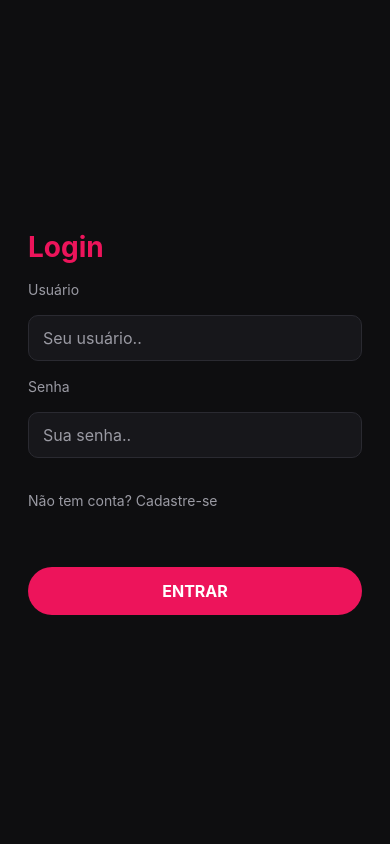
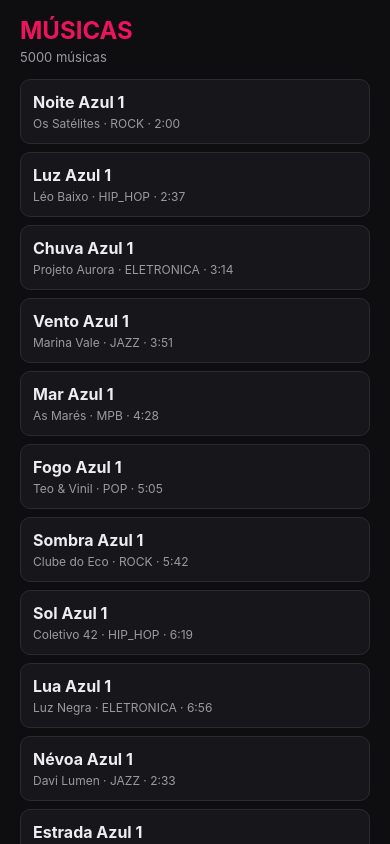
Before and after one commit to erikSug/CHECKPOINT3-TYPESCRIPT, a React Native app: screen /Lista in a window 390 px wide. Built offline with nearby package versions, Linux system fonts and the light colour scheme.

Commit message:
feat: Adicionando a ListScreen no Home e mudando para FlatList

```diff
--- a/App.tsx
+++ b/App.tsx
@@ -6,6 +6,7 @@ import { RootStackParamList } from './types';
 import LoginScreen from './screens/LoginScreen';
 import CadastroScreen from './screens/CadastroScreen';
 import HomeScreen  from './screens/HomeScreen';
+import ListScreen from './screens/ListScreen';
 
 // STACK: uma tela por cima da outra. É a raiz do app
 const Stack = createNativeStackNavigator<RootStackParamList>();
@@ -17,6 +18,7 @@ const App = (): JSX.Element => {
         <Stack.Screen name="Login" component={LoginScreen} />
         <Stack.Screen name="Cadastro" component={CadastroScreen} />
         <Stack.Screen name="Home" component={HomeScreen} />
+        <Stack.Screen name="Lista" component={ListScreen} />
       </Stack.Navigator>
     </NavigationContainer>
   );
--- a/screens/HomeScreen.tsx
+++ b/screens/HomeScreen.tsx
@@ -22,6 +22,9 @@ const HomeScreen = ({ navigation }: Props): JSX.Element => {
         loadSession();
     }, []);
 
+    const navLista = (): void => {
+        navigation.navigate('Lista')
+    }
     const sair = async (): Promise<void> => {
         await AsyncStorage.removeItem('session');
         navigation.reset({ index: 0, routes: [{ name: 'Login' }] });
@@ -32,10 +35,12 @@ const HomeScreen = ({ navigation }: Props): JSX.Element => {
             behavior={Platform.OS === 'ios' ? 'padding' : 'height'} style={styles.screen}>
                 <View style={styles.content}>
                     <Text style={styles.title}>Bem-vindo, {username}! </Text>
-                    <Text style={styles.subtitle}>1000 músicas estão esperando por você! </Text>
-                    <TouchableOpacity style={styles.button}>
+                    <Text style={styles.subtitle}>5000 músicas estão esperando por você! </Text>
+
+                    <TouchableOpacity style={styles.button} onPress={navLista}>
                         <Text style={styles.buttonText}>VER MÚSICAS</Text>
                     </TouchableOpacity>
+
                     <TouchableOpacity style={styles.button} onPress={sair}>
                         <Text style={styles.buttonText}>SAIR</Text>
                     </TouchableOpacity>
--- a/screens/ListScreen.tsx
+++ b/screens/ListScreen.tsx
@@ -1,5 +1,5 @@
 import { type JSX } from 'react';
-import { View, Text, ScrollView, TouchableOpacity, StyleSheet } from 'react-native';
+import { View, Text, FlatList, TouchableOpacity, StyleSheet } from 'react-native';
 import { useNavigation, NavigationProp } from '@react-navigation/native';
 import { Music, RootStackParamList } from '../types';
 import { MUSICS, formatDuration } from '../data/musics';
@@ -8,7 +8,7 @@ import { MUSICS, formatDuration } from '../data/musics';
 // desenha as músicas todas de uma vez. Com 100 mil a tela nunca chega; com TOTAL_MUSICS = 5000
 // ela trava uns segundos e aparece. A sua tarefa: converter para FlatList e voltar a 100 mil
 const ListScreen = (): JSX.Element => {
-  const navigation = useNavigation<NavigationProp<RootStackParamList>>();
+  const navigation = useNavigation<NavigationProp<RootStackParamList, 'Lista'>>();
 
   const open = (music: Music): void => {
     // TRANSIÇÃO Lista → Detalhe: a sua escolha, levando a música junto
@@ -18,14 +18,21 @@ const ListScreen = (): JSX.Element => {
     <View style={styles.screen}>
       <Text style={styles.title}>MÚSICAS</Text>
       <Text style={styles.counter}>{MUSICS.length} músicas</Text>
-      <ScrollView contentContainerStyle={styles.list}>
-        {MUSICS.map((music: Music) => (
-          <TouchableOpacity key={music.id} style={styles.row} onPress={() => open(music)}>
-            <Text style={styles.name}>{music.title}</Text>
-            <Text style={styles.detail}>{music.artist} · {music.genre} · {formatDuration(music.durationSec)}</Text>
+      <FlatList
+        data={MUSICS}
+        keyExtractor={(music: Music) => music.id}
+        contentContainerStyle={styles.list}
+        initialNumToRender={15}
+        windowSize={7}
+        renderItem={({ item }) => (
+          <TouchableOpacity style={styles.row} onPress={() => open(item)}>
+            <Text style={styles.name}>{item.title}</Text>
+            <Text style={styles.detail}>
+              {item.artist} · {item.genre} · {formatDuration(item.durationSec)}
+            </Text>
           </TouchableOpacity>
-        ))}
-      </ScrollView>
+        )}
+      />
     </View>
   );
 };
--- a/types.ts
+++ b/types.ts
@@ -14,5 +14,6 @@ export type RootStackParamList = {
   Login: undefined;
   Cadastro: undefined;
   Home: undefined;
+  Lista: undefined;
   Detail: { music: Music };
 };
```
